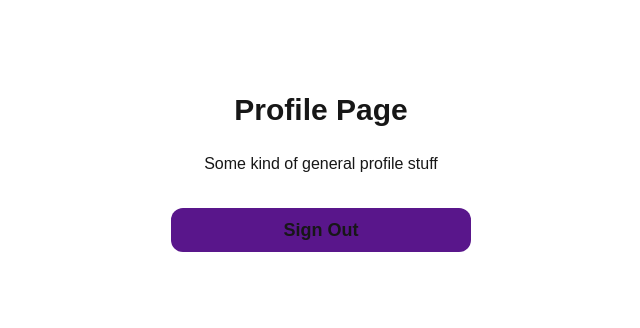
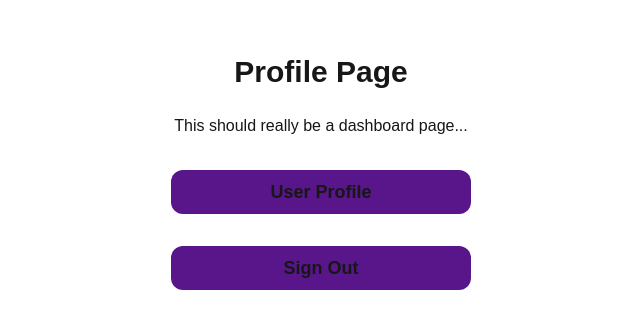
Before and after one commit to kskrenes/nextjs-auth, a Next.js app: page /profile in a window 1280 px wide. Shown: the part 212-540 px from the top of the page, without its empty margins (319-959 px from the left). Built offline with nearby package versions, Linux system fonts and the light colour scheme.

Commit message:
wire get user details to profile page

```diff
--- a/src/app/profile/page.tsx
+++ b/src/app/profile/page.tsx
@@ -11,13 +11,31 @@ import toast from "react-hot-toast";
 const ProfilePage = () => {
 
   const router = useRouter();
-  const [isLoggingOut, setIsLoggingOut] = useState(false);
+  const [isLoading, setIsLoading] = useState(false);
+
+  const getUserDetails = async () => {
+    if (isLoading) return;
+
+    try {
+      setIsLoading(true);
+      const response = await axios.get('/api/users/me');
+      router.push(`/profile/${response.data.user._id}`);
+    }
+    catch (error: unknown) {
+      const errorMessage = getErrorMessage(error, "Get user data failed");
+      console.error(errorMessage);
+      toast.error(errorMessage);
+    }
+    finally {
+      setIsLoading(false);
+    }
+  }
 
   const handleLogout = async () => {
-    if (isLoggingOut) return;
+    if (isLoading) return;
 
     try {
-      setIsLoggingOut(true);
+      setIsLoading(true);
       await axios.post("/api/users/logout");
       router.push("/login");
     }
@@ -25,7 +43,7 @@ const ProfilePage = () => {
       toast.error(getErrorMessage(error, "Logout failed"));
     }
     finally {
-      setIsLoggingOut(false);
+      setIsLoading(false);
     }
   }
 
@@ -33,13 +51,23 @@ const ProfilePage = () => {
     <div className="flex min-h-screen items-center justify-center">
       <div className="flex w-[300px] flex-col items-center py-2" >
         <h1 className="mb-6 text-3xl font-bold">Profile Page</h1>
-        <p>Some kind of general profile stuff</p>
+        <div>
+          <p>This should really be a dashboard page...</p>
+        </div>
+
+        <Button
+          className="w-full mt-8"
+          onClick={getUserDetails}
+          disabled={isLoading}
+        >
+          User Profile
+        </Button>
         <Button
           className="w-full my-8"
           onClick={handleLogout}
-          disabled={isLoggingOut}
+          disabled={isLoading}
         >
-          {isLoggingOut
+          {isLoading
             ? (
               <>
                 <Loader2 className="w-7 h-7 animate-spin text-purple-400" aria-hidden="true" />
```
